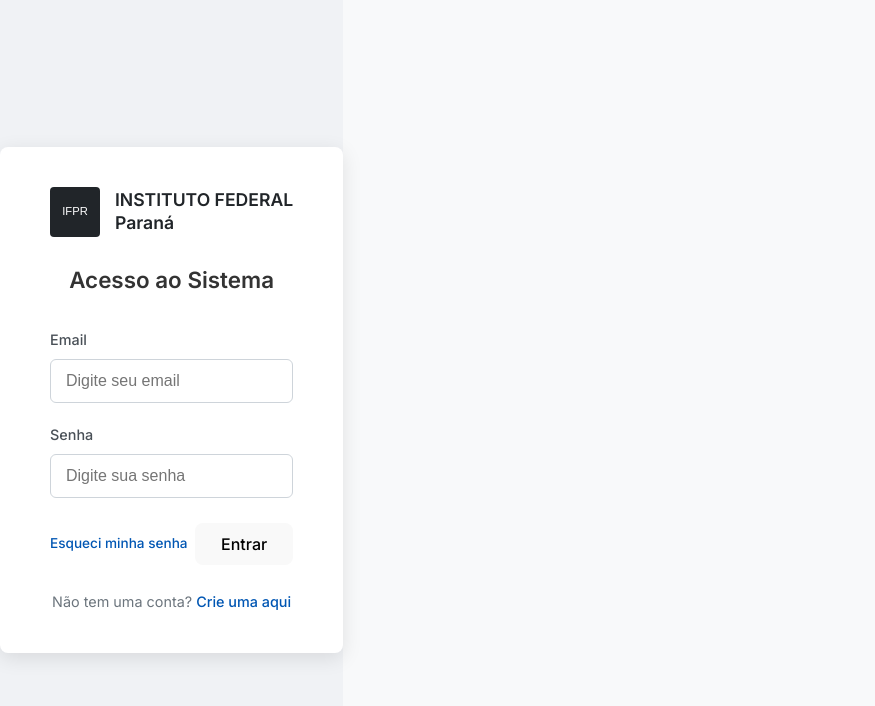
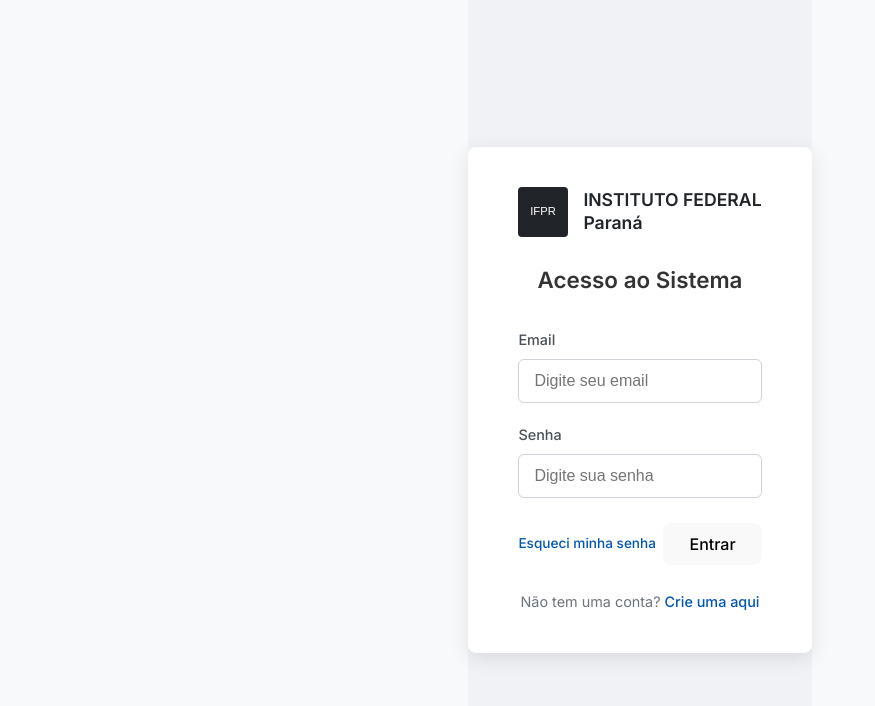
Before and after one commit to HubSabia/HubSabia_Front_e_Back, a Vue app in the folder frontend/: page /#/login in a window 1280 px wide. Shown: the top 706 px of the page, without its empty margins (0-875 px from the left). Built offline with nearby package versions, Linux system fonts and the light colour scheme.

Commit message:
Update App.vue

```diff
--- a/frontend/src/App.vue
+++ b/frontend/src/App.vue
@@ -59,8 +59,10 @@ body {
 #app {
   display: flex;
   min-height: 100vh;
+  max-width: 1280px;
+  margin: 0 auto;
+  text-align: center;
 }
-
 .main-layout {
   display: flex;
   width: 100%;
```
